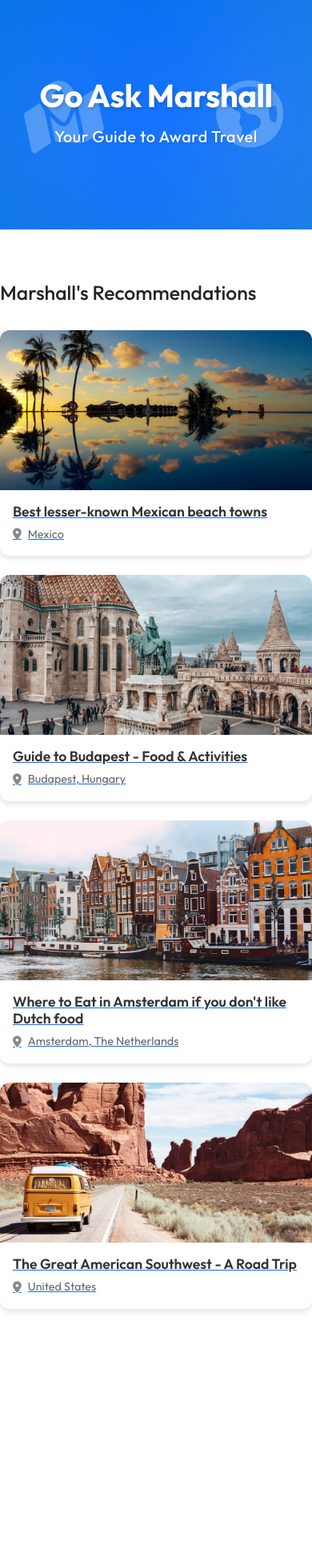
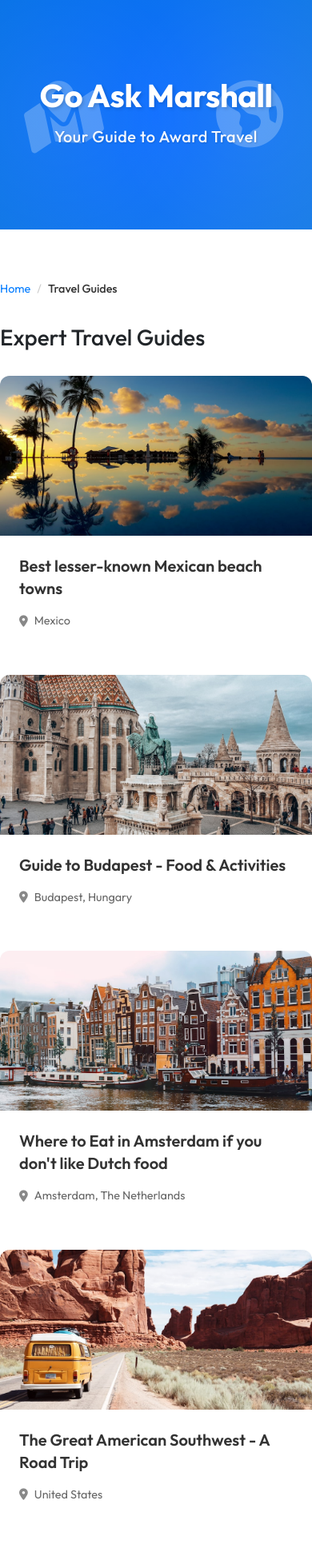
Before and after one commit to osbornmc20/RewardTravelPlanner, a Flask app: page /recommendations in a window 390 px wide. Shown: the part 65-2001 px from the top of the page at 80% size. Before the commit the page ends 1706 px from the top, so only its background shows below. Run offline with Flask 3, Linux system fonts and the light colour scheme.

Commit message:
feat(seo): Implement technical SEO improvements
- Add structured data (JSON-LD) for travel guides
- Implement breadcrumbs navigation
- Add canonical URLs and meta tags
- Optimize images with responsive loading
- Add robots.txt and sitemap.xml
- Improve semantic HTML structure
- Add smooth image loading transitions

```diff
--- a/app.py
+++ b/app.py
@@ -1,4 +1,5 @@
-from flask import Flask, render_template, request, jsonify, session, redirect, url_for, flash
+from flask import Flask, render_template, request, jsonify, session, redirect, url_for, flash, send_from_directory, make_response
+from utils.sitemap import SitemapGenerator
 from flask_login import LoginManager, login_user, logout_user, login_required, current_user, AnonymousUserMixin
 from datetime import datetime
 import os
@@ -388,6 +389,33 @@ def test_static():
 def recommendations():
     return render_template('recommendations.html')
 
+@app.route('/robots.txt')
+def robots():
+    return send_from_directory('static', 'robots.txt')
+
+@app.route('/sitemap.xml')
+def sitemap():
+    sitemap = SitemapGenerator('https://goaskmarshall.com')
+
+    # Add main pages
+    sitemap.add_url('/', priority=1.0, changefreq='daily')
+    sitemap.add_url('/recommendations', priority=0.9, changefreq='weekly')
+
+    # Add guide pages with their slugs
+    guides = [
+        {'slug': 'best-mexican-beach-towns', 'title': 'Best lesser-known Mexican beach towns'},
+        {'slug': 'budapest-food-guide', 'title': 'Budapest Food & Activities Guide'},
+        {'slug': 'amsterdam-food-guide', 'title': 'Where to Eat in Amsterdam'},
+        {'slug': 'southwest-road-trip', 'title': 'Great American Southwest Road Trip'}
+    ]
+
+    for guide in guides:
+        sitemap.add_url(f'/guides/{guide["slug"]}', priority=0.8, changefreq='monthly')
+
+    response = make_response(sitemap.generate())
+    response.headers['Content-Type'] = 'application/xml'
+    return response
+
 @app.route('/api/recommendations')
 def get_recommendations():
     recommendations = [
--- /dev/null
+++ b/optimize_images.py
@@ -0,0 +1,6 @@
+from utils.image_optimizer import create_thumbnails
+import os
+
+if __name__ == '__main__':
+    img_dir = os.path.join('static', 'images', 'recommendations')
+    create_thumbnails(img_dir)
--- a/static/css/recommendations.css
+++ b/static/css/recommendations.css
@@ -2,40 +2,97 @@
     padding: 2rem 0;
 }
 
+/* Breadcrumbs */
+.breadcrumbs {
+    margin-bottom: 2rem;
+}
+
+.breadcrumbs ol {
+    list-style: none;
+    padding: 0;
+    margin: 0;
+    display: flex;
+    align-items: center;
+    flex-wrap: wrap;
+}
+
+.breadcrumbs li {
+    font-size: 0.9rem;
+    color: #666;
+}
+
+.breadcrumbs li:not(:last-child)::after {
+    content: '/';
+    margin: 0 0.5rem;
+    color: #ccc;
+}
+
+.breadcrumbs a {
+    color: #007bff;
+    text-decoration: none;
+    transition: color 0.2s;
+}
+
+.breadcrumbs a:hover {
+    color: #0056b3;
+    text-decoration: underline;
+}
+
+.breadcrumbs [aria-current="page"] {
+    color: #333;
+    font-weight: 500;
+}
+
 .recommendations-grid {
     display: grid;
-    grid-template-columns: repeat(4, 1fr);
-    gap: 1.5rem;
+    grid-template-columns: repeat(auto-fit, minmax(280px, 1fr));
+    gap: 2rem;
     margin-top: 2rem;
 }
 
 .recommendation-card {
     border-radius: 12px;
     overflow: hidden;
-    box-shadow: 0 4px 6px rgba(0, 0, 0, 0.1);
-    transition: transform 0.3s ease;
     background: white;
 }
 
-.recommendation-card:hover {
+.recommendation-link {
+    display: block;
+    text-decoration: none;
+    color: inherit;
+    transition: transform 0.3s ease, box-shadow 0.3s ease;
+    box-shadow: 0 4px 6px rgba(0, 0, 0, 0.1);
+}
+
+.recommendation-link:hover,
+.recommendation-link:focus {
     transform: translateY(-5px);
+    box-shadow: 0 6px 12px rgba(0, 0, 0, 0.15);
+    outline: none;
+}
+
+.recommendation-link:focus-visible {
+    outline: 3px solid #007bff;
+    outline-offset: 2px;
 }
 
 .recommendation-image {
     width: 100%;
     height: 200px;
     object-fit: cover;
+    background-color: #f8f9fa; /* Placeholder color while loading */
 }
 
 .recommendation-content {
-    padding: 1rem;
+    padding: 1.5rem;
 }
 
 .recommendation-title {
-    font-size: 1.1rem;
+    font-size: 1.25rem;
     font-weight: 600;
-    margin-bottom: 0.5rem;
+    margin-bottom: 1rem;
     color: #333;
+    line-height: 1.4;
 }
 
 .recommendation-location {
@@ -50,22 +107,32 @@
     color: #888;
 }
 
+/* Smooth image loading */
+.recommendation-image {
+    opacity: 0;
+    transition: opacity 0.3s ease-in;
+}
 
+.recommendation-image.loaded {
+    opacity: 1;
+}
 
-@media (max-width: 1200px) {
+/* Print styles */
+@media print {
+    .recommendation-card {
+        break-inside: avoid;
+        page-break-inside: avoid;
+    }
+
+    .recommendation-link {
+        box-shadow: none;
+    }
+
+    .recommendation-image {
+        max-height: 150px;
+    }
+
     .recommendations-grid {
-        grid-template-columns: repeat(3, 1fr);
+        gap: 1rem;
     }
 }
-
-@media (max-width: 768px) {
-    .recommendations-grid {
-        grid-template-columns: repeat(2, 1fr);
-    }
-}
-
-@media (max-width: 480px) {
-    .recommendations-grid {
-        grid-template-columns: 1fr;
-    }
-}
--- a/static/js/modules/recommendations.js
+++ b/static/js/modules/recommendations.js
@@ -25,17 +25,62 @@ class RecommendationsModule {
     }
 
     createRecommendationCard(recommendation) {
+        const imagePath = recommendation.image;
+        const thumbnailPath = imagePath.replace('.jpg', '-thumb.jpg');
+        const datePublished = new Date().toISOString().split('T')[0];
+
+        // Create structured data for this guide
+        const structuredData = {
+            '@context': 'https://schema.org',
+            '@type': 'TravelGuide',
+            'name': recommendation.title,
+            'description': `Travel guide for ${recommendation.location}`,
+            'publisher': {
+                '@type': 'Organization',
+                'name': 'Go Ask Marshall',
+                'url': 'https://goaskmarshall.com'
+            },
+            'datePublished': datePublished,
+            'dateModified': datePublished,
+            'image': imagePath,
+            'about': {
+                '@type': 'Place',
+                'name': recommendation.location
+            }
+        };
+
         return `
-            <a href="${recommendation.url}" target="_blank" class="recommendation-card">
-                <img src="${recommendation.image}" alt="${recommendation.title}" class="recommendation-image">
-                <div class="recommendation-content">
-                    <h3 class="recommendation-title">${recommendation.title}</h3>
-                    <div class="recommendation-location">
-                        <i class="fas fa-map-marker-alt"></i>
-                        <span>${recommendation.location}</span>
+            <article class="recommendation-card" itemscope itemtype="https://schema.org/TravelGuide">
+                <script type="application/ld+json">
+                    ${JSON.stringify(structuredData)}
+                </script>
+                <a href="${recommendation.url}"
+                   target="_blank"
+                   class="recommendation-link"
+                   aria-label="Read more about ${recommendation.title}"
+                   itemprop="url">
+                    <img src="${thumbnailPath}"
+                         alt="Travel guide for ${recommendation.location}"
+                         class="recommendation-image"
+                         loading="lazy"
+                         onload="this.classList.add('loaded')"
+                         srcset="${thumbnailPath} 300w,
+                                 ${imagePath} 600w"
+                         sizes="(max-width: 768px) 100vw,
+                                (max-width: 1200px) 50vw,
+                                33vw"
+                         itemprop="image">
+                    <div class="recommendation-content">
+                        <h2 class="recommendation-title" itemprop="name">${recommendation.title}</h2>
+                        <div class="recommendation-location" aria-label="Location">
+                            <i class="fas fa-map-marker-alt" aria-hidden="true"></i>
+                            <span itemprop="about" itemscope itemtype="https://schema.org/Place">
+                                <span itemprop="name">${recommendation.location}</span>
+                            </span>
+                        </div>
                     </div>
-                </div>
-            </a>
+                </a>
+            </article>
         `;
     }
 }
--- a/templates/base.html
+++ b/templates/base.html
@@ -3,7 +3,23 @@
 <head>
     <meta charset="UTF-8">
     <meta name="viewport" content="width=device-width, initial-scale=1.0">
-    <title>Go Ask Marshall - Your Reward Travel Guide</title>
+    <title>{% block title %}Go Ask Marshall - Your Reward Travel Guide{% endblock %}</title>
+
+    <!-- SEO Meta Tags -->
+    <meta name="description" content="{% block meta_description %}Maximize your travel rewards with expert guides on using points and miles. Get personalized trip recommendations and insider tips.{% endblock %}">
+    <meta name="keywords" content="{% block meta_keywords %}travel rewards, points and miles, award travel, travel planning{% endblock %}">
+
+    <!-- Open Graph Meta Tags -->
+    <meta property="og:site_name" content="Go Ask Marshall">
+    <meta property="og:title" content="{% block og_title %}{{ self.title() }}{% endblock %}">
+    <meta property="og:description" content="{% block og_description %}{{ self.meta_description() }}{% endblock %}">
+    <meta property="og:type" content="{% block og_type %}website{% endblock %}">
+
+    <!-- Twitter Card Meta Tags -->
+    <meta name="twitter:card" content="summary_large_image">
+    <meta name="twitter:title" content="{% block twitter_title %}{{ self.title() }}{% endblock %}">
+    <meta name="twitter:description" content="{% block twitter_description %}{{ self.meta_description() }}{% endblock %}">
+
     <link href="https://cdn.jsdelivr.net/npm/bootstrap@5.1.3/dist/css/bootstrap.min.css" rel="stylesheet">
     <script src="https://code.jquery.com/jquery-3.6.0.min.js"></script>
     <link href="https://cdnjs.cloudflare.com/ajax/libs/font-awesome/6.0.0/css/all.min.css" rel="stylesheet">
--- a/templates/recommendations.html
+++ b/templates/recommendations.html
@@ -1,14 +1,62 @@
 {% extends "base.html" %}
 
+{% block title %}Expert Travel Guides & Recommendations - Go Ask Marshall{% endblock %}
+
+{% block meta_description %}Discover expert travel guides and recommendations for destinations worldwide. Find insider tips for Mexico, Budapest, Amsterdam, and the American Southwest.{% endblock %}
+
+{% block meta_keywords %}travel guides, destination recommendations, travel tips, Mexico beaches, Budapest guide, Amsterdam food, Southwest road trip{% endblock %}
+
+{% block head %}
+<!-- Canonical URL -->
+<link rel="canonical" href="https://goaskmarshall.com/recommendations">
+
+<!-- Structured Data -->
+<script type="application/ld+json">
+{
+    "@context": "https://schema.org",
+    "@type": "CollectionPage",
+    "name": "Expert Travel Guides & Recommendations",
+    "description": "Discover expert travel guides and recommendations for destinations worldwide. Find insider tips for Mexico, Budapest, Amsterdam, and the American Southwest.",
+    "publisher": {
+        "@type": "Organization",
+        "name": "Go Ask Marshall",
+        "url": "https://goaskmarshall.com"
+    },
+    "breadcrumb": {
+        "@type": "BreadcrumbList",
+        "itemListElement": [{
+            "@type": "ListItem",
+            "position": 1,
+            "name": "Home",
+            "item": "https://goaskmarshall.com"
+        }, {
+            "@type": "ListItem",
+            "position": 2,
+            "name": "Travel Guides",
+            "item": "https://goaskmarshall.com/recommendations"
+        }]
+    }
+}
+</script>
+{% endblock %}
+
 {% block content %}
-<div class="container recommendations-container">
-    <h2 class="section-title">Marshall's Recommendations</h2>
-    <div class="recommendations-grid">
+<main class="container recommendations-container">
+    <!-- Breadcrumbs -->
+    <nav aria-label="Breadcrumb" class="breadcrumbs">
+        <ol>
+            <li><a href="/">Home</a></li>
+            <li aria-current="page">Travel Guides</li>
+        </ol>
+    </nav>
+
+    <h1 class="section-title">Expert Travel Guides</h1>
+    <section class="recommendations-grid" aria-label="Travel Recommendations">
         <!-- Recommendations will be dynamically populated here -->
-    </div>
-</div>
+    </section>
+</main>
 {% endblock %}
 
 {% block scripts %}
-<script src="{{ url_for('static', filename='js/modules/recommendations.js') }}"></script>
+<script src="{{ url_for('static', filename='js/modules/recommendations.js') }}" defer></script>
 {% endblock %}
```
Also changed, not shown: static/robots.txt (added, +8 -0 lines), utils/image_optimizer.py (added, +23 -0 lines), utils/sitemap.py (added, +32 -0 lines), static/images/recommendations/amsterdam-food-thumb.jpg (added), static/images/recommendations/budapest-guide-thumb.jpg (added), static/images/recommendations/mexico-beaches-thumb.jpg (added), static/images/recommendations/southwest-roadtrip-thumb.jpg (added), utils/__init__.py (added).
